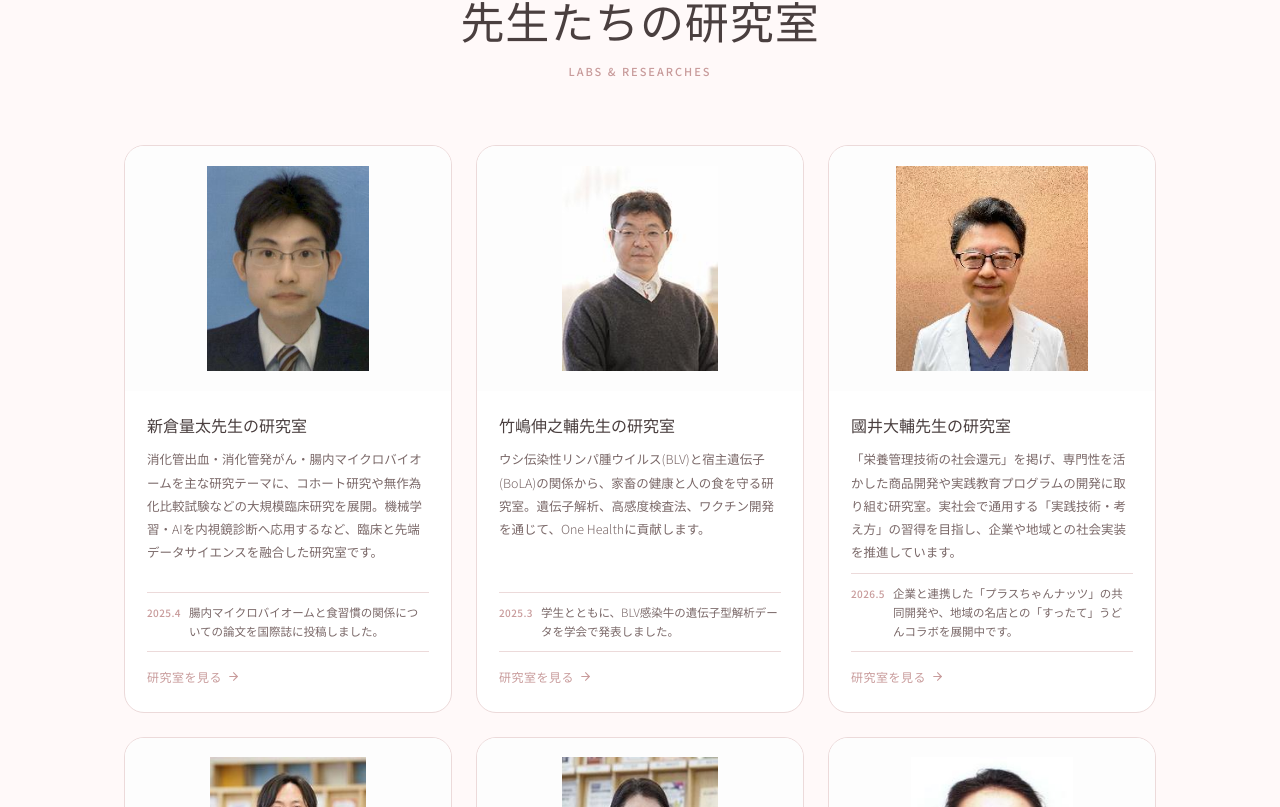
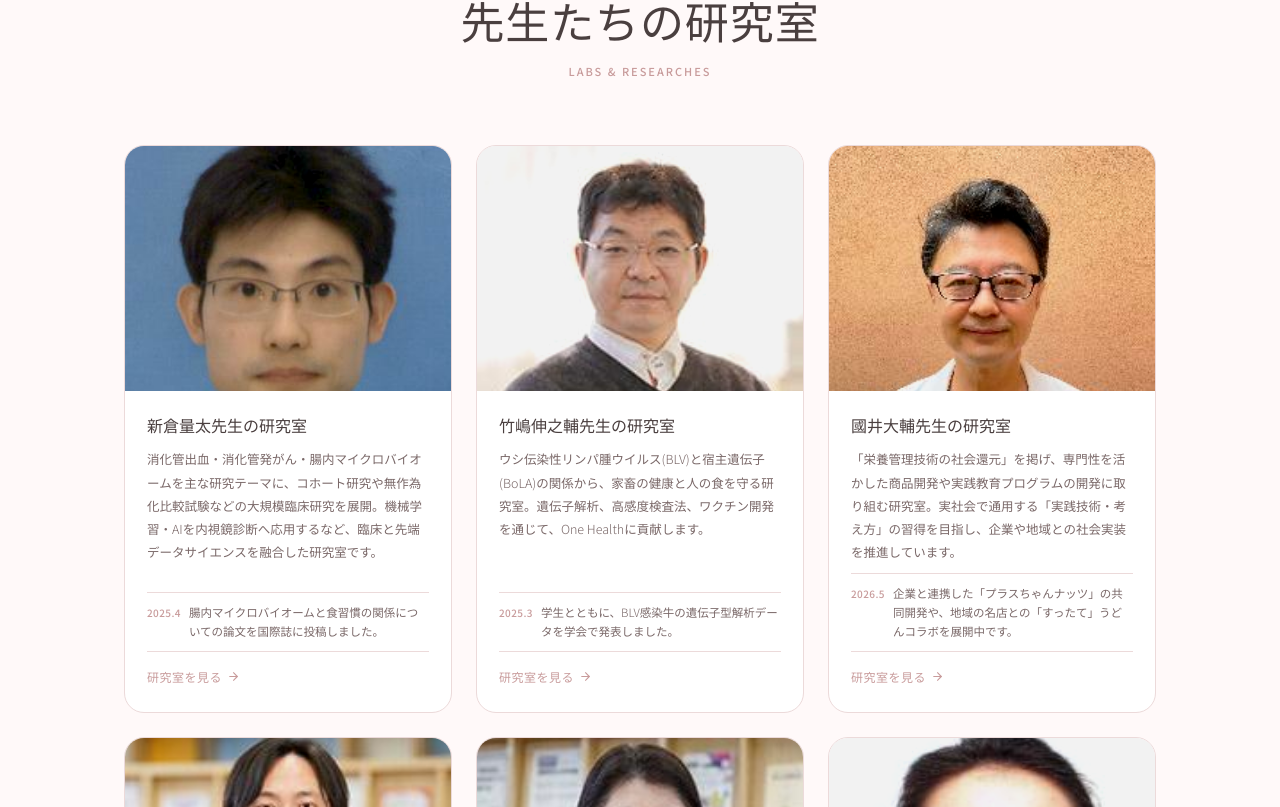
Before and after one commit to shinnosuketakeshima/shokuei-hp, a React (Vite) app: page / in a window 1280 px wide. Shown: the part 2793-3600 px from the top of the page. Built offline with nearby package versions, Linux system fonts and the light colour scheme; no server answers; the database is empty.

Commit message:
fix: 石井先生の画像の白飛び（特に髪の毛）を抑えるためのフィルター調整と鮮明化

```diff
--- a/src/index.css
+++ b/src/index.css
@@ -1365,14 +1365,16 @@ body {
 .lab-card-new__photo-img {
   width: 100%;
   height: 100%;
-  object-fit: contain;
-  object-position: center;
-  background: #fdfdfd; /* より白に近い、わずかな温かみ */
+  object-fit: cover; /* 背景となじませるためにcoverに戻し、構図はmargin/paddingではなく、コンテナ側で調整 */
+  object-position: center 20%; /* 頭部が入るように調整 */
+  background: #fcfcfc;
   display: block;
-  transition: transform 0.6s ease;
-  padding: 6%; /* paddingを少し減らして、解像度低下を防ぐ */
-  image-rendering: -webkit-optimize-contrast; /* コントラストを強調して「かすみ」を軽減 */
-}
+  transition: transform 0.6s ease, filter 0.3s ease;
+  filter: contrast(1.05) brightness(0.95) saturate(1.1); /* 白飛びを抑え、鮮明度を上げる */
+}
+
+/* 石井先生の画像（ishii.jpg）が特に白飛びしやすい場合、さらに個別に補正をかけることが可能ですが、まずは全体で調整 */
+
 
 .lab-card-new:hover .lab-card-new__photo-img {
   transform: scale(1.05);
```
